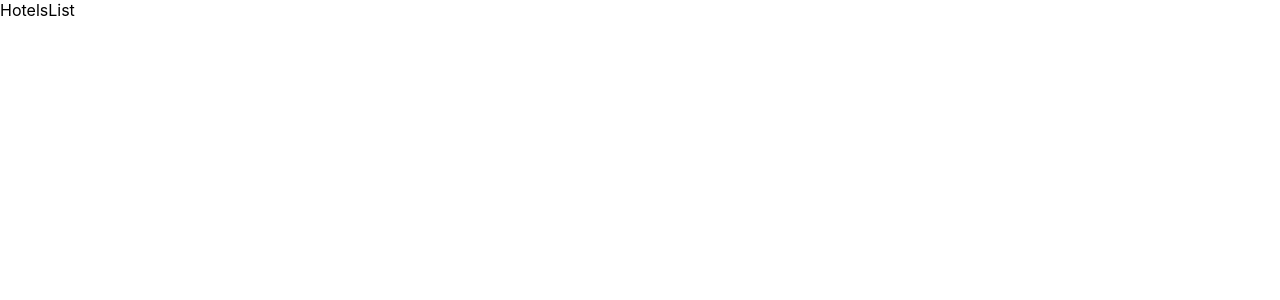
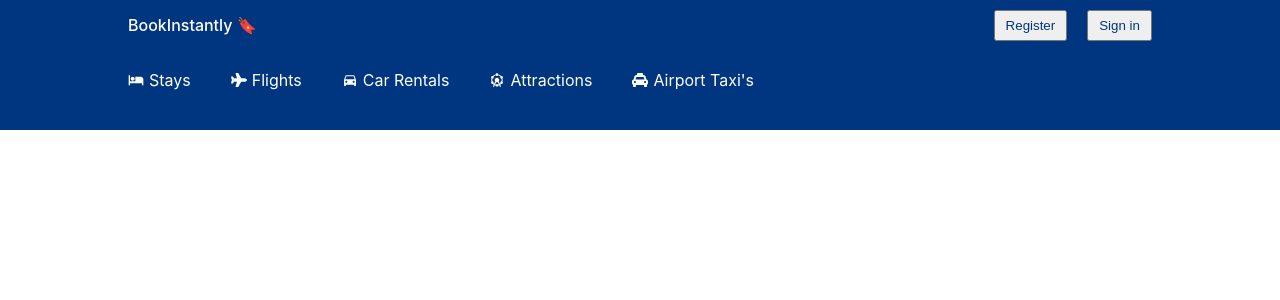
Before and after one commit to JaberHPranto/BookInstantly, a React (Create React App) app in the folder client/: page /hotels in a window 1280 px wide. Shown: the top 300 px of the page. Built offline with nearby package versions, Linux system fonts and the light colour scheme.

Commit message:
🎨 update styling

```diff
--- a/client/src/components/Header/Header.js
+++ b/client/src/components/Header/Header.js
@@ -10,7 +10,7 @@ import { IoBedOutline, IoCalendarOutline, IoPersonOutline } from "react-icons/io
 import { MdAttractions, MdDirectionsCar, MdLocalHotel } from "react-icons/md"
 import "./header.css"
 
-function Header() {
+function Header({ type }) {
   const [date, setDate] = useState([
     {
       startDate: new Date(),
@@ -37,7 +37,7 @@ function Header() {
 
   return (
     <div className="header">
-      <div className="headerContainer">
+      <div className={type === "list" ? "headerContainer listMode" : "headerContainer"}>
         <div className="headerList">
           <div className="headerListItems">
             <MdLocalHotel />
@@ -60,6 +60,8 @@ function Header() {
             <span>Airport Taxi&#39;s</span>
           </div>
         </div>
+        {type !== "list" && (
+          <>
             <h1 className="headerTitle">A lifetime of discounts? It&#39;s Genius.</h1>
             <p className="headerDesc">
               Get rewarded for your travels – unlock instant savings of 10% or more with a free
@@ -71,16 +73,23 @@ function Header() {
               {/* Destination section */}
               <div className="headerSearchItem">
                 <IoBedOutline className="headerIcon" />
-            <input type="text" placeholder="Where are you going ?" className="headerSearchInput" />
+                <input
+                  type="text"
+                  placeholder="Where are you going ?"
+                  className="headerSearchInput"
+                />
               </div>
 
               {/* Calender Date section */}
               <div className="headerSearchItem">
                 <IoCalendarOutline className="headerIcon" />
-            <span className="headerSearchText" onClick={() => setOpenDate(!openDate)}>{`${format(
-              date[0].startDate,
+                <span
+                  className="headerSearchText"
+                  onClick={() => setOpenDate(!openDate)}
+                >{`${format(date[0].startDate, "dd/MM/yyyy")} to ${format(
+                  date[0].endDate,
                   "dd/MM/yyyy",
-            )} to ${format(date[0].endDate, "dd/MM/yyyy")}`}</span>
+                )}`}</span>
                 {openDate && (
                   <DateRange
                     editableDateInputs
@@ -104,7 +113,10 @@ function Header() {
                     <div className="optionsItem">
                       <span className="optionText">Adult</span>
                       <div className="optionCounter">
-                    <button className="optionCounterBtn" onClick={() => handleOption("adult", "i")}>
+                        <button
+                          className="optionCounterBtn"
+                          onClick={() => handleOption("adult", "i")}
+                        >
                           +
                         </button>
                         <span className="optionCounterNumber">{options.adult}</span>
@@ -139,7 +151,10 @@ function Header() {
                     <div className="optionsItem">
                       <span className="optionText">Room</span>
                       <div className="optionCounter">
-                    <button className="optionCounterBtn" onClick={() => handleOption("room", "i")}>
+                        <button
+                          className="optionCounterBtn"
+                          onClick={() => handleOption("room", "i")}
+                        >
                           +
                         </button>
                         <span className="optionCounterNumber">{options.room}</span>
@@ -159,6 +174,8 @@ function Header() {
                 <button className="headerBtn">Search</button>
               </div>
             </div>
+          </>
+        )}
       </div>
     </div>
   )
--- a/client/src/components/Header/header.css
+++ b/client/src/components/Header/header.css
@@ -9,6 +9,9 @@
   width: 100%;
   max-width: 1024px;
   margin: 20px 0 100px 0;
+}
+.headerContainer.listMode {
+  margin: 20px 0 40px 0;
 }
 .headerList {
   display: flex;
--- a/client/src/components/Navbar/Navbar.js
+++ b/client/src/components/Navbar/Navbar.js
@@ -1,10 +1,16 @@
+/* eslint-disable jsx-a11y/no-static-element-interactions */
+/* eslint-disable jsx-a11y/click-events-have-key-events */
+import { useNavigate } from "react-router-dom"
 import "./navbar.css"
 
 function Navbar() {
+  const navigate = useNavigate()
   return (
     <div className="navbar">
       <div className="navContainer">
-        <span className="logo">BookInstantly 🔖</span>
+        <span className="logo" onClick={() => navigate("/")}>
+          BookInstantly 🔖
+        </span>
         <div className="navItems">
           <button className="navBtn">Register</button>
           <button className="navBtn">Sign in</button>
--- a/client/src/components/Navbar/navbar.css
+++ b/client/src/components/Navbar/navbar.css
@@ -14,6 +14,7 @@
 }
 .logo {
   font-weight: 500;
+  cursor: pointer;
 }
 .navBtn {
   margin-left: 20px;
--- /dev/null
+++ b/client/src/components/index.js
@@ -0,0 +1,4 @@
+import Header from "./Header/Header"
+import Navbar from "./Navbar/Navbar"
+
+export { Navbar, Header }
--- a/client/src/pages/HotelsList/HotelsList.js
+++ b/client/src/pages/HotelsList/HotelsList.js
@@ -1,7 +1,13 @@
 import React from "react"
+import { Header, Navbar } from "../../components"
 
 function HotelsList() {
-  return <div>HotelsList</div>
+  return (
+    <div>
+      <Navbar />
+      <Header type="list" />
+    </div>
+  )
 }
 
 export default HotelsList
```
Also changed, not shown: client/.eslintrc.json. Lines whose indentation alone changed are shown as unchanged.
